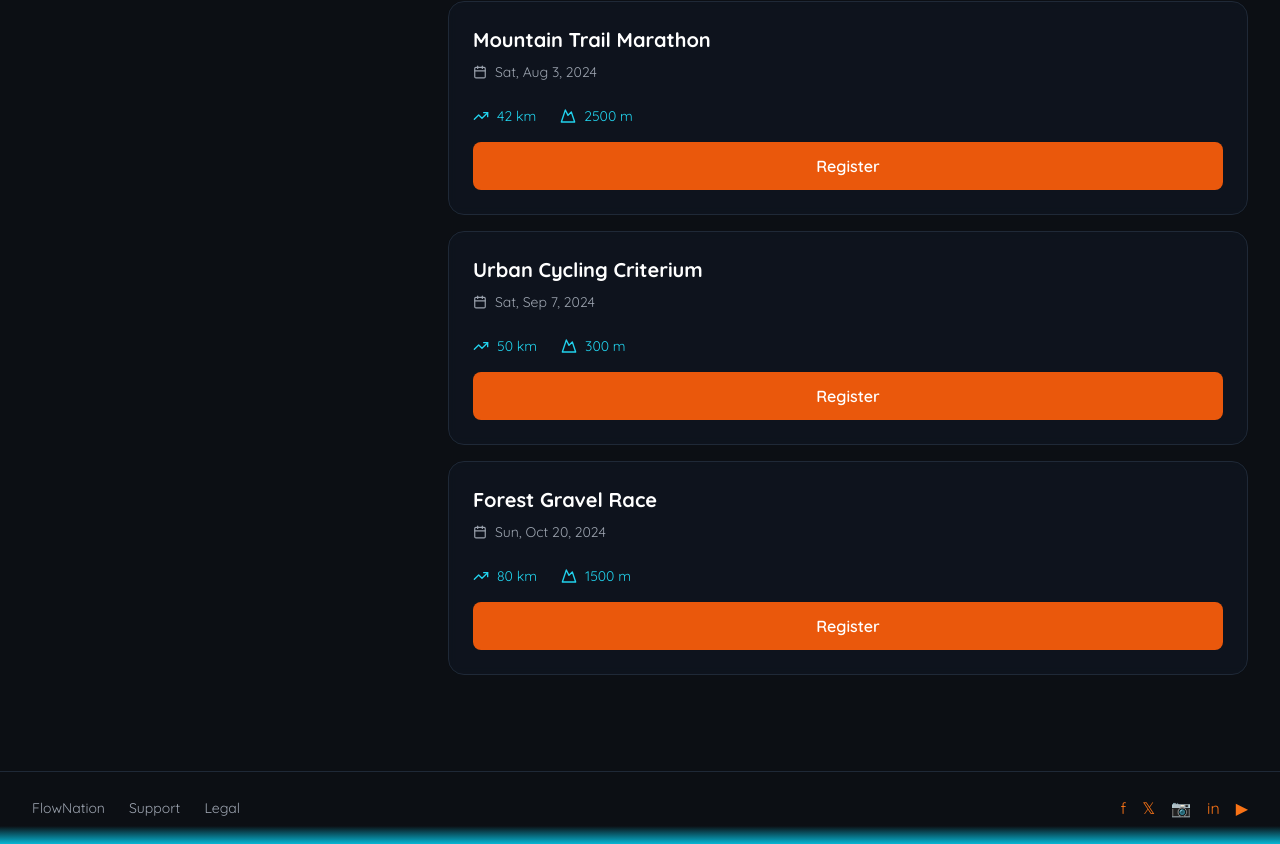
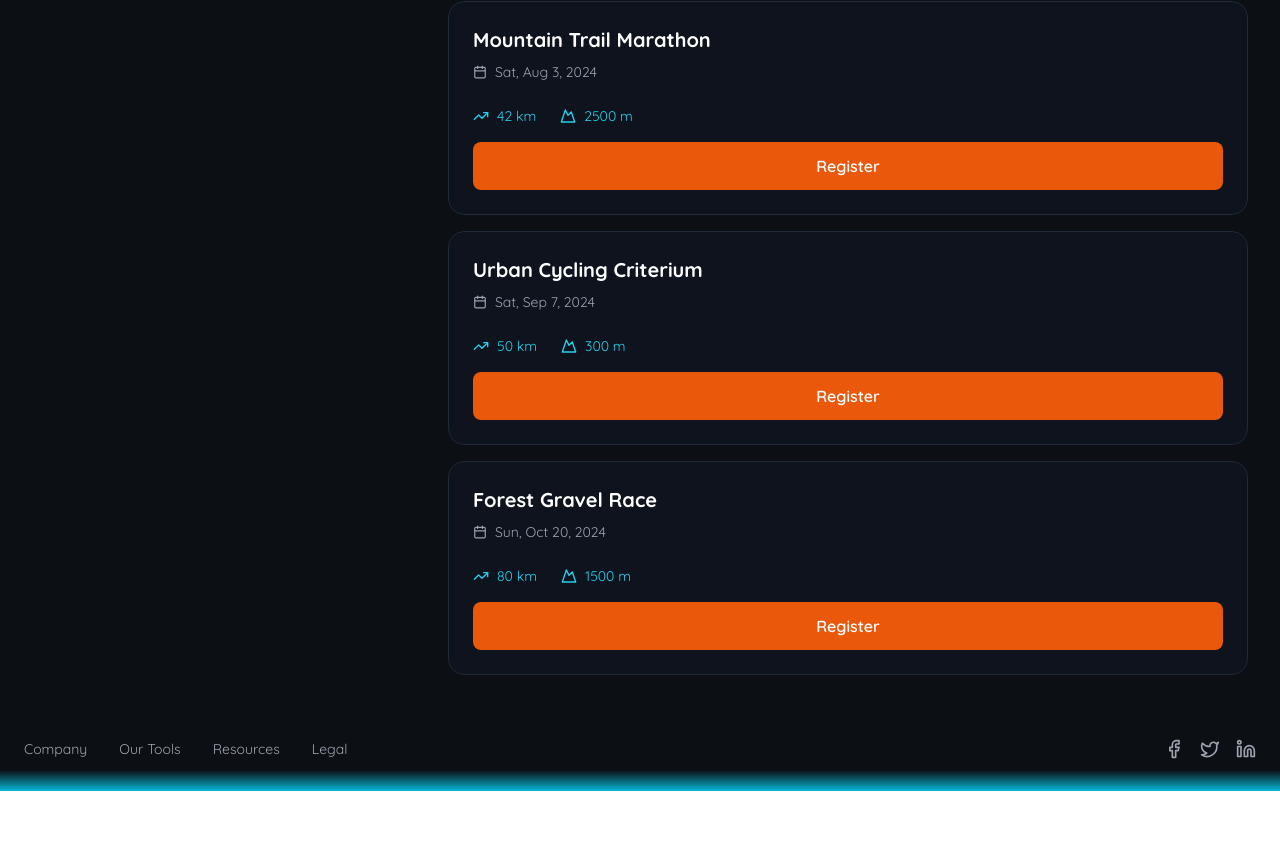
Before and after one commit to ilyacantor/flownation_bolt, a React (Vite) app: page /discover in a window 1280 px wide. Shown: the part 1096-1940 px from the top of the page. After the commit the page ends 1887 px from the top, so only its background shows below. Built offline with nearby package versions, Linux system fonts and the light colour scheme.

Commit message:
Updated FlowHubPage.tsx

```diff
--- a/src/pages/BuddyMatchPage.tsx
+++ b/src/pages/BuddyMatchPage.tsx
@@ -1,5 +1,5 @@
 import { useAuth } from '../context/AuthContext';
-import GuestNavigation from '../components/GuestNavigation';
+import Header from '../components/Header';
 import RegisteredNavigation from '../components/RegisteredNavigation';
 import BuddyMatch from '../components/BuddyMatch';
 import Footer from '../components/Footer';
@@ -9,7 +9,7 @@ export default function BuddyMatchPage() {
 
   return (
     <div className="min-h-screen" style={{ backgroundColor: '#0c0f14' }}>
-      {isRegistered ? <RegisteredNavigation /> : <GuestNavigation />}
+      {isRegistered ? <RegisteredNavigation /> : <Header />}
 
       <main className="pt-32 pb-20">
         <div className="max-w-7xl mx-auto px-6">
--- a/src/pages/CoachLandingPage.tsx
+++ b/src/pages/CoachLandingPage.tsx
@@ -1,12 +1,12 @@
 import { Link } from 'react-router-dom';
-import GuestNavigation from '../components/GuestNavigation';
+import Header from '../components/Header';
 import Footer from '../components/Footer';
 import { Shield, Calendar, TrendingUp, Users, MessageCircle, ClipboardCheck } from 'lucide-react';
 
 export default function CoachLandingPage() {
   return (
     <div className="flex flex-col min-h-screen text-white bg-[#0E1013]">
-      <GuestNavigation />
+      <Header />
 
       <section className="relative py-32 px-8 bg-gradient-to-b from-cyan-900/20 to-[#0E1013] border-b border-white/10">
         <div className="max-w-5xl mx-auto text-center">
--- a/src/pages/EventDiscoveryPage.tsx
+++ b/src/pages/EventDiscoveryPage.tsx
@@ -2,6 +2,7 @@ import { Search, Filter, MapPin, Calendar, Mountain, TrendingUp } from 'lucide-r
 import { useState } from 'react';
 import RegisteredNavigation from '../components/RegisteredNavigation';
 import InteractiveMap from '../components/InteractiveMap';
+import Footer from '../components/Footer';
 
 const SPORT_TYPES = ['All', 'Road Cycling', 'Gravel', 'MTB', 'Triathlon', 'Running'];
 
@@ -186,22 +187,7 @@ export default function EventDiscoveryPage() {
         </div>
       </main>
 
-      <footer className="mt-16 py-6 px-8 border-t border-gray-800" style={{ background: 'linear-gradient(to top, #06b6d4 0%, #0c0f14 25%)' }}>
-        <div className="max-w-7xl mx-auto flex items-center justify-between">
-          <div className="flex gap-6 text-sm text-gray-400" >
-            <a href="#" className="hover:text-white transition-colors">FlowNation</a>
-            <a href="#" className="hover:text-white transition-colors">Support</a>
-            <a href="#" className="hover:text-white transition-colors">Legal</a>
-          </div>
-          <div className="flex gap-4 text-orange-500">
-            <a href="#" className="hover:text-orange-400 transition-colors">f</a>
-            <a href="#" className="hover:text-orange-400 transition-colors">𝕏</a>
-            <a href="#" className="hover:text-orange-400 transition-colors">📷</a>
-            <a href="#" className="hover:text-orange-400 transition-colors">in</a>
-            <a href="#" className="hover:text-orange-400 transition-colors">▶</a>
-          </div>
-        </div>
-      </footer>
+      <Footer />
     </div>
   );
 }
--- a/src/pages/FlowHubPage.tsx
+++ b/src/pages/FlowHubPage.tsx
@@ -5,6 +5,7 @@ import PerformanceReadiness from '../components/flowhub/PerformanceReadiness';
 import GearLocker from '../components/flowhub/GearLocker';
 import TailoredNewsfeed from '../components/flowhub/TailoredNewsfeed';
 import FlowUniversity from '../components/flowhub/FlowUniversity';
+import Footer from '../components/Footer';
 
 export default function FlowHubPage() {
   return (
@@ -35,20 +36,7 @@ export default function FlowHubPage() {
         </div>
       </main>
 
-      <footer className="mt-16 py-6 px-8 border-t border-gray-800">
-        <div className="max-w-7xl mx-auto flex items-center justify-between">
-          <div className="flex gap-6 text-sm text-gray-400">
-            <a href="#" className="hover:text-white transition-colors">FlowNation</a>
-            <a href="#" className="hover:text-white transition-colors">Support</a>
-            <a href="#" className="hover:text-white transition-colors">Legal</a>
-          </div>
-          <div className="flex gap-4 text-cyan-500">
-            <a href="#" className="hover:text-cyan-400 transition-colors">f</a>
-            <a href="#" className="hover:text-cyan-400 transition-colors">𝕏</a>
-            <a href="#" className="hover:text-cyan-400 transition-colors">in</a>
-          </div>
-        </div>
-      </footer>
+      <Footer />
     </div>
   );
 }
--- a/src/pages/LBSLandingPage.tsx
+++ b/src/pages/LBSLandingPage.tsx
@@ -1,12 +1,12 @@
 import { Link } from 'react-router-dom';
-import GuestNavigation from '../components/GuestNavigation';
+import Header from '../components/Header';
 import Footer from '../components/Footer';
 import { Store, MapPin, Users, Calendar, Tag, TrendingUp } from 'lucide-react';
 
 export default function LBSLandingPage() {
   return (
     <div className="flex flex-col min-h-screen text-white bg-[#0E1013]">
-      <GuestNavigation />
+      <Header />
 
       <section className="relative py-32 px-8 bg-gradient-to-b from-blue-900/20 to-[#0E1013] border-b border-white/10">
         <div className="max-w-5xl mx-auto text-center">
--- a/src/pages/ProfileSettingsPage.tsx
+++ b/src/pages/ProfileSettingsPage.tsx
@@ -1,6 +1,7 @@
 import { User, Settings, Link as LinkIcon, Palette } from 'lucide-react';
 import { useState } from 'react';
 import RegisteredNavigation from '../components/RegisteredNavigation';
+import Footer from '../components/Footer';
 
 export default function ProfileSettingsPage() {
   const [darkMode, setDarkMode] = useState(true);
@@ -253,22 +254,7 @@ export default function ProfileSettingsPage() {
           </div>
         </main>
 
-        <footer className="py-6 px-8 border-t border-gray-800" style={{ background: 'linear-gradient(to top, #ff6f00 0%, #0c0f14 25%)' }}>
-          <div className="flex items-center justify-between">
-            <div className="flex gap-6 text-sm text-gray-400" >
-              <a href="#" className="hover:text-white transition-colors">FlowNation</a>
-              <a href="#" className="hover:text-white transition-colors">Support</a>
-              <a href="#" className="hover:text-white transition-colors">Legal</a>
-            </div>
-            <div className="flex gap-4 text-gray-400">
-              <a href="#" className="hover:text-white transition-colors">f</a>
-              <a href="#" className="hover:text-white transition-colors">𝕏</a>
-              <a href="#" className="hover:text-white transition-colors">📷</a>
-              <a href="#" className="hover:text-white transition-colors">in</a>
-              <a href="#" className="hover:text-white transition-colors">▶</a>
-            </div>
-          </div>
-        </footer>
+        <Footer />
       </div>
     </div>
   );
--- a/src/pages/SolutionsPage.tsx
+++ b/src/pages/SolutionsPage.tsx
@@ -1,5 +1,5 @@
 import { Link } from 'react-router-dom';
-import GuestNavigation from '../components/GuestNavigation';
+import Header from '../components/Header';
 import Footer from '../components/Footer';
 import {
   Users,
@@ -110,7 +110,7 @@ export default function SolutionsPage() {
 
   return (
     <div className="min-h-screen bg-[#0E1013] text-white">
-      <GuestNavigation />
+      <Header />
 
       {/* Hero Section */}
       <section className="pt-32 pb-20 px-6">
--- a/src/pages/TeamFlowPage.tsx
+++ b/src/pages/TeamFlowPage.tsx
@@ -1,4 +1,4 @@
-import GuestNavigation from '../components/GuestNavigation';
+import Header from '../components/Header';
 import Footer from '../components/Footer';
 import { MapPin, Users, Mail, Bike, Mountain, Waves } from 'lucide-react';
 
@@ -106,7 +106,7 @@ const typeIcons = {
 export default function TeamFlowPage() {
   return (
     <div className="min-h-screen" style={{ backgroundColor: '#0c0f14' }}>
-      <GuestNavigation />
+      <Header />
       <main className="pt-32 pb-20">
         <div className="max-w-7xl mx-auto px-6">
           <section className="text-center mb-12">
--- a/src/pages/TeamLandingPage.tsx
+++ b/src/pages/TeamLandingPage.tsx
@@ -1,12 +1,12 @@
 import { Link } from 'react-router-dom';
-import GuestNavigation from '../components/GuestNavigation';
+import Header from '../components/Header';
 import Footer from '../components/Footer';
 import { Users, Calendar, MapPin, MessageSquare, Trophy, Heart } from 'lucide-react';
 
 export default function TeamLandingPage() {
   return (
     <div className="flex flex-col min-h-screen text-white bg-[#0E1013]">
-      <GuestNavigation />
+      <Header />
 
       <section className="relative py-32 px-8 bg-gradient-to-b from-orange-900/20 to-[#0E1013] border-b border-white/10">
         <div className="max-w-5xl mx-auto text-center">
--- a/src/pages/ToolsPage.tsx
+++ b/src/pages/ToolsPage.tsx
@@ -1,5 +1,5 @@
 import { Link } from 'react-router-dom';
-import GuestNavigation from '../components/GuestNavigation';
+import Header from '../components/Header';
 import Footer from '../components/Footer';
 import {
   MapPin, Home, BookOpen, Users, Calendar, UserSearch,
@@ -87,7 +87,7 @@ export default function ToolsPage() {
 
   return (
     <div className="flex flex-col min-h-screen text-white bg-[#0E1013]">
-      <GuestNavigation />
+      <Header />
 
       <section className="relative py-32 px-8 bg-gradient-to-b from-cyan-900/20 to-[#0E1013] border-b border-white/10">
         <div className="max-w-6xl mx-auto text-center">
```
